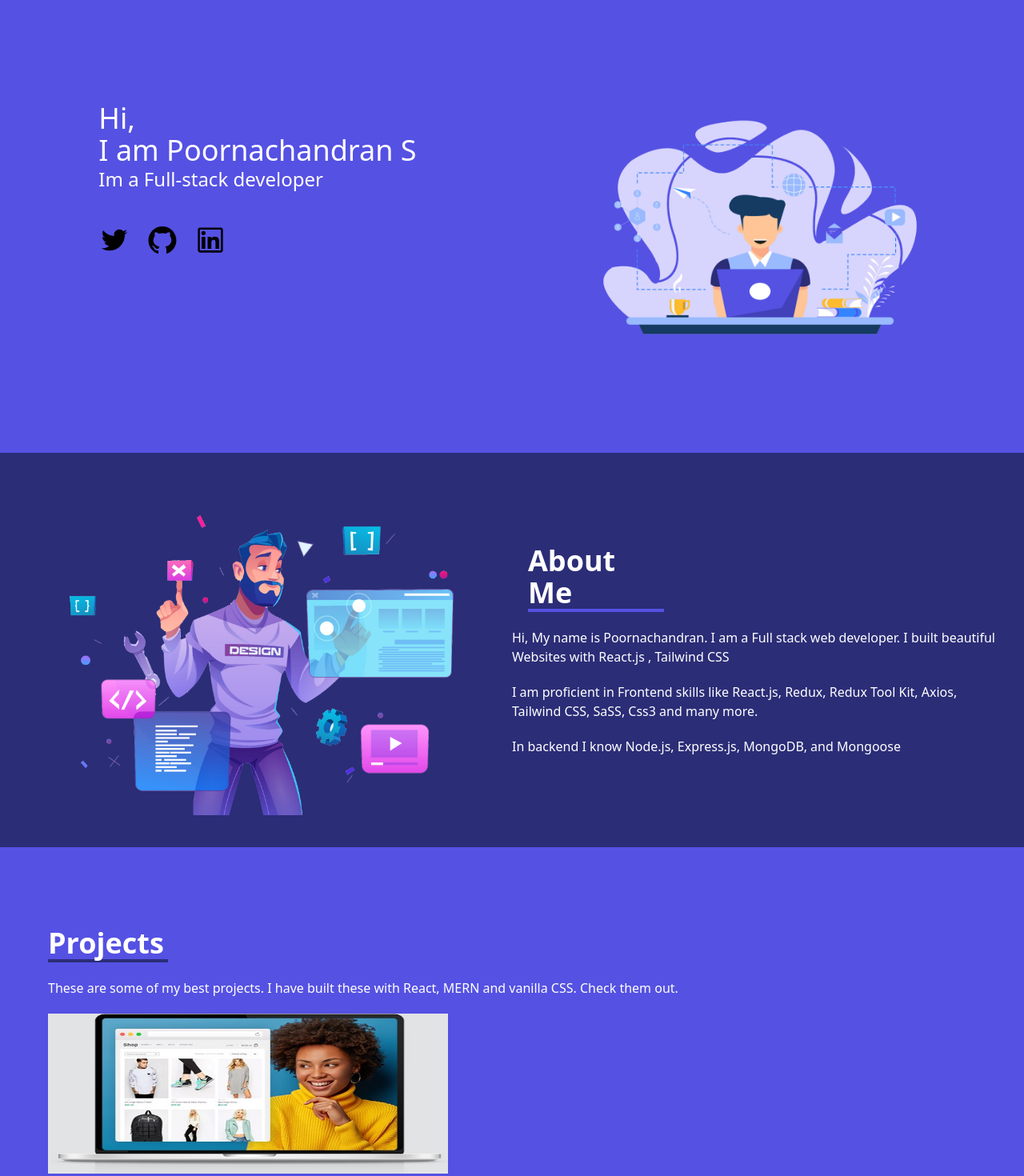
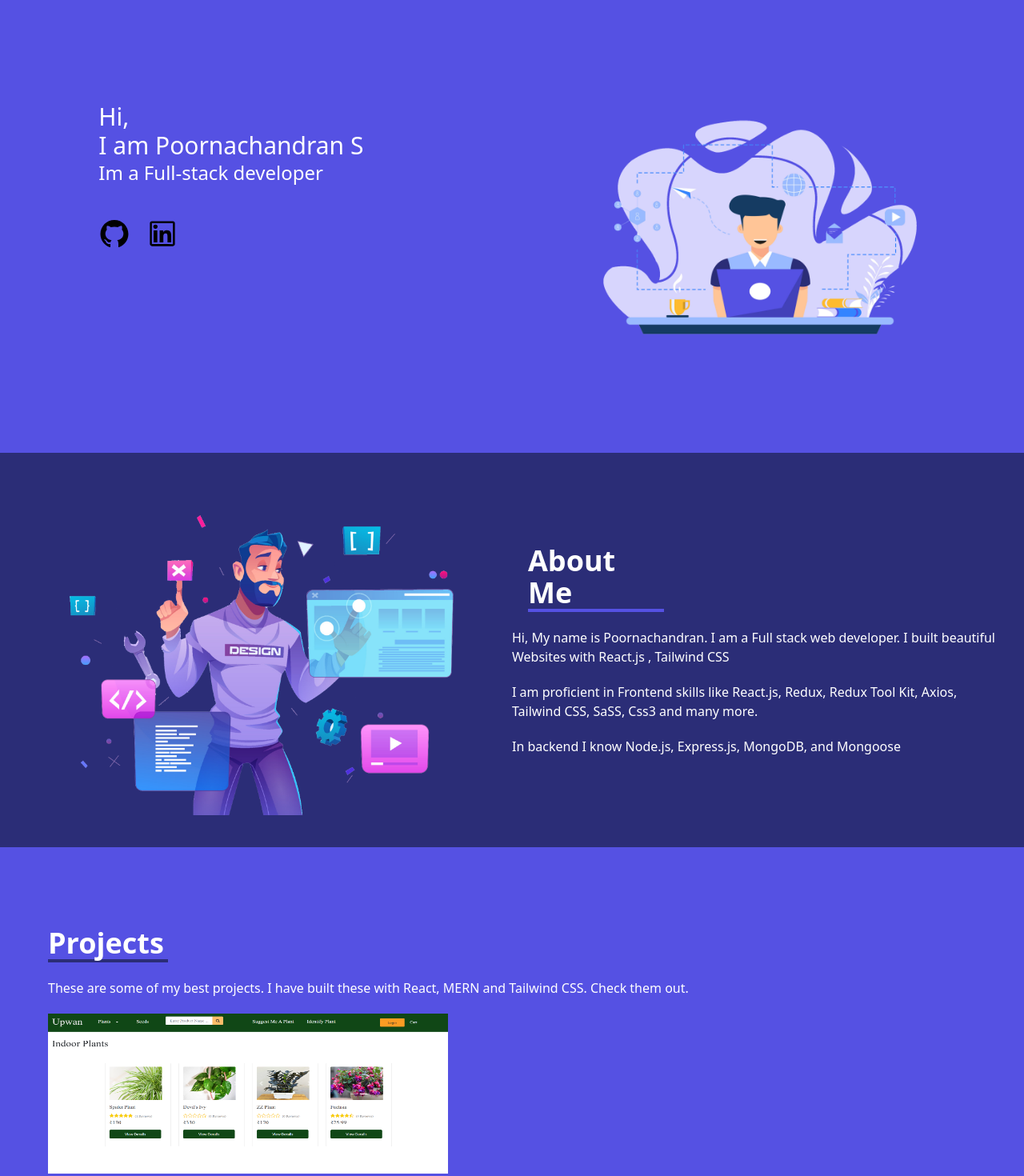
Before and after one commit to poornachandran87/portfolio, a React (Create React App) app: page / in a window 1280 px wide. Shown: the part 40-1510 px from the top of the page at 80% size. Built offline with nearby package versions, Linux system fonts and the light colour scheme.

Commit message:
error correction

```diff
--- a/src/components/About.jsx
+++ b/src/components/About.jsx
@@ -10,7 +10,7 @@ const About = () => {
   return (
     <section id='about' className='flex flex-col md:flex-row bg-secondary px-5'>
         <div className='md:w-1/2 py-10'>
-            <img src={AboutImg} />
+            <img src={AboutImg} alt='about'/>
         </div>
         <div className='md:w-1/2 flex justify-center'>
             <div className='flex flex-col justify-center text-white'>
--- a/src/components/Header.jsx
+++ b/src/components/Header.jsx
@@ -5,7 +5,7 @@ const Header = () => {
   const [toggleMenu,setToggleMenu] = useState(false)
   return (
     <header className='flex justify-between px-2 py-2 bg-primary'>
-      <a href='#' className='font-bold text-black'>Poornachandran S</a>
+      <a href='#/' className='font-bold text-black'>Poornachandran S</a>
       <nav className='hidden md:block'>
 
         <ul className='flex text-white'>
--- a/src/components/Hero.jsx
+++ b/src/components/Hero.jsx
@@ -1,11 +1,11 @@
 import React from 'react'
 import HeroImg from '../assets/hero.png'
-import { AiOutlineTwitter, AiOutlineLinkedin, AiOutlineGithub } from "react-icons/ai";
+import { AiOutlineLinkedin, AiOutlineGithub } from "react-icons/ai";
 const Hero = () => {
     const config  = {
         subtitle: 'Im a Full-stack developer',
         social: {
-            twitter: 'https://twitter.com/poornachandran',
+
             github: 'https://github.com/poornachandran87?tab=repositories',
             linkedin: 'https://www.linkedin.com/feed/?trk=nav_back_to_linkedin'
         }
@@ -14,20 +14,20 @@ const Hero = () => {
       <section id='/' className='flex flex-col md:flex-row justify-center  px-5 py-32 bg-primary' >
           <div className='w-1/2 flex flex-col'>
 
-              <h1 className=' text-white text-4xl font-hero-font  '>Hi, <br /> I am Poornachandran S
+              <h1 className=' text-white text-3xl font-hero-font  '>Hi, <br /> I am Poornachandran S
                   <p className='text-2xl'>
                       {config.subtitle}
                   </p>
               </h1>
               <div className='flex py-10'>
-                <a href={config.social.twitter}  target='blank' className='pr-5 hover:text-white'><AiOutlineTwitter size={40} /></a>
-                <a href={config.social.github} target='blank' className='pr-5 hover:text-white'><AiOutlineGithub size={40}/></a>
+
+                <a href={config.social.github}  target='blank' className='pr-5 hover:text-white'><AiOutlineGithub size={40}/></a>
                 <a href={config.social.linkedin} target='blank' className='hover:text-white'><AiOutlineLinkedin size={40}/></a>
             </div>
           </div>
 
 
-          <img className=' md:w-1/3' src={HeroImg} />
+          <img className=' md:w-1/3' src={HeroImg} alt='hero' />
       </section>
   )
 }
--- a/src/components/Projects.jsx
+++ b/src/components/Projects.jsx
@@ -1,6 +1,6 @@
-import websiteImg1 from '../assets/ecommerce-websites.jpg';
-import websiteImg2 from '../assets/food-ecommerce.jpg';
-import websiteImg3 from '../assets/website-blog.jpg';
+import websiteImg1 from '../assets/upwan.png';
+
+
 
 export default function Projects() {
 
@@ -9,27 +9,30 @@ export default function Projects() {
             {
                 image: websiteImg1,
                 description: 'A Ecommerce Website. Built with MERN Stack.',
-                link: 'https://github.com/poornachandran87/Capstone_projects.git'
+                link: ' http://52.193.203.240/',
+                code:' https://github.com/poornachandran87/upwan.git'
             }
         ]
     }
+
 
     return <section id='projects' className="flex  flex-col py-20 px-5 justify-center bg-primary text-white">
         <div className="w-full">
             <div className="flex flex-col px-10 py-5">
                 <h1 className="text-4xl border-b-4 border-secondary mb-5 w-[150px] font-bold">Projects</h1>
-                <p>These are some of my best projects. I have built these with React, MERN and vanilla CSS. Check them out.</p>
+                <p>These are some of my best projects. I have built these with React, MERN and Tailwind CSS. Check them out.</p>
             </div>
         </div>
         <div className="w-full">
             <div className='flex flex-col md:flex-row px-10 gap-5'>
                 {config.projects.map((project) => (
                      <div className='relative'>
-                        <img className='h-[200px] w-[500px]' src={project.image}/>
+                        <img className='h-[200px] w-[500px]' src={project.image} alt='upwan'/>
                         <div className='project-desc'>
                             <p className='text-center px-5 py-5'>{project.description}</p>
-                            <div className='flex justify-center'>
-                                <a className='btn' target='_blank' href={project.link}>View Project</a>
+                            <div className='flex flex-col items-center gap-5'>
+                                <a className='btn' target='blank' href={project.link}>View Project</a>
+                                <a className='btn' target='blank' href={project.code}>View Code</a>
                             </div>
                         </div>
                     </div>
--- a/src/components/Resume.jsx
+++ b/src/components/Resume.jsx
@@ -2,17 +2,17 @@ import ResumeImg from '../assets/resume.jpg';
 
 export default function Resume () {
     const config = {
-        link: 'https://www.africau.edu/images/default/sample.pdf'
+        link: 'https://drive.google.com/file/d/17gIfPFiQm3c9XxTF2Ba_I6QoonPaQX5J/view?usp=drive_link'
     }
 
     return <section id='resume' className='flex flex-col md:flex-row bg-secondary px-5'>
         <div className='py-5 md:w-1/2 flex justify-center md:justify-end'>
-            <img className='w-[300px]' src={ResumeImg} />
+            <img className='w-[300px]' src={ResumeImg} alt='resume' />
         </div>
         <div className='md:w-1/2 flex justify-center'>
             <div className='flex flex-col justify-center text-white'>
                 <h1 className='text-4xl border-b-4 border-primary mb-5 w-[140px] font-bold'>Resume</h1>
-                <p className='pb-5'>You can view my resume <a className='btn' href={config.link} download> Download</a></p>
+                <p className='pb-5'>You can view my resume <a className='btn' href={config.link} target='blank' download> Download</a></p>
             </div>
         </div>
     </section>
```
Also changed, not shown: src/assets/upwan.png (added), 1 other file (tests, documents, lock files or other folders).
